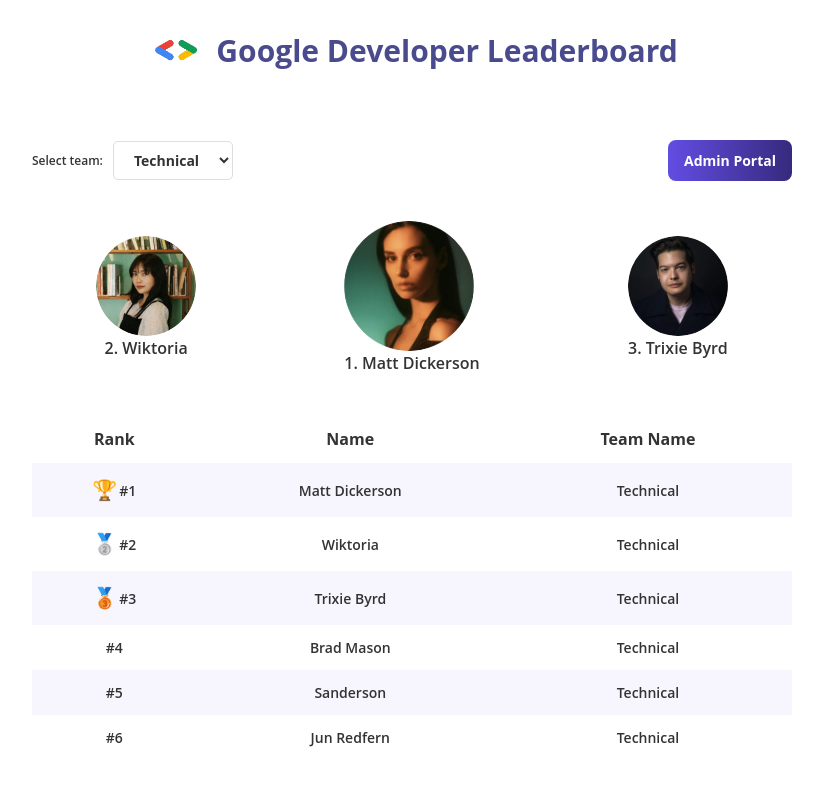
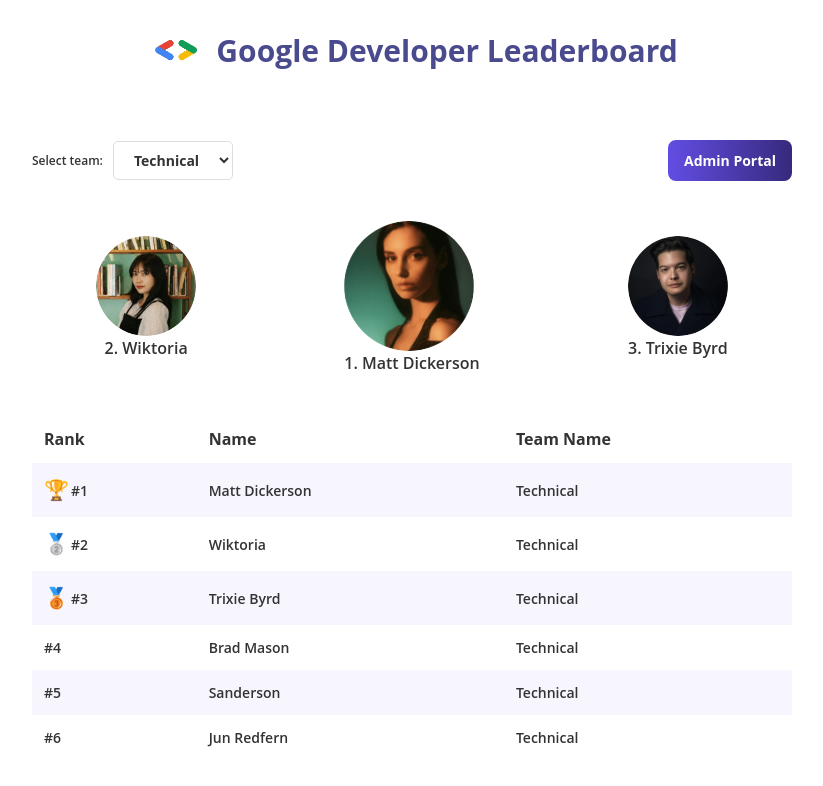
Before and after one commit to Aryankarma/GDG-progress-hub, a React (Vite) app: page / in a window 1280 px wide. Shown: the top 786 px of the page, without its empty margins (228-1051 px from the left). Built offline with nearby package versions, Linux system fonts and the light colour scheme.

Commit message:
user dashboard ui completed

```diff
--- a/src/styles/userDashBoard.css
+++ b/src/styles/userDashBoard.css
@@ -70,7 +70,7 @@
 
 th, td {
     padding: 12px;
-    text-align: center;
+    text-align: left;
 }
 td{
     font-size: 14px;
@@ -93,7 +93,7 @@
     display: flex;
     align-items: center;
     gap: 2px;
-    justify-content: center;
+    justify-content: left;
 }
 @media (max-width: 600px) {
     header {
```
